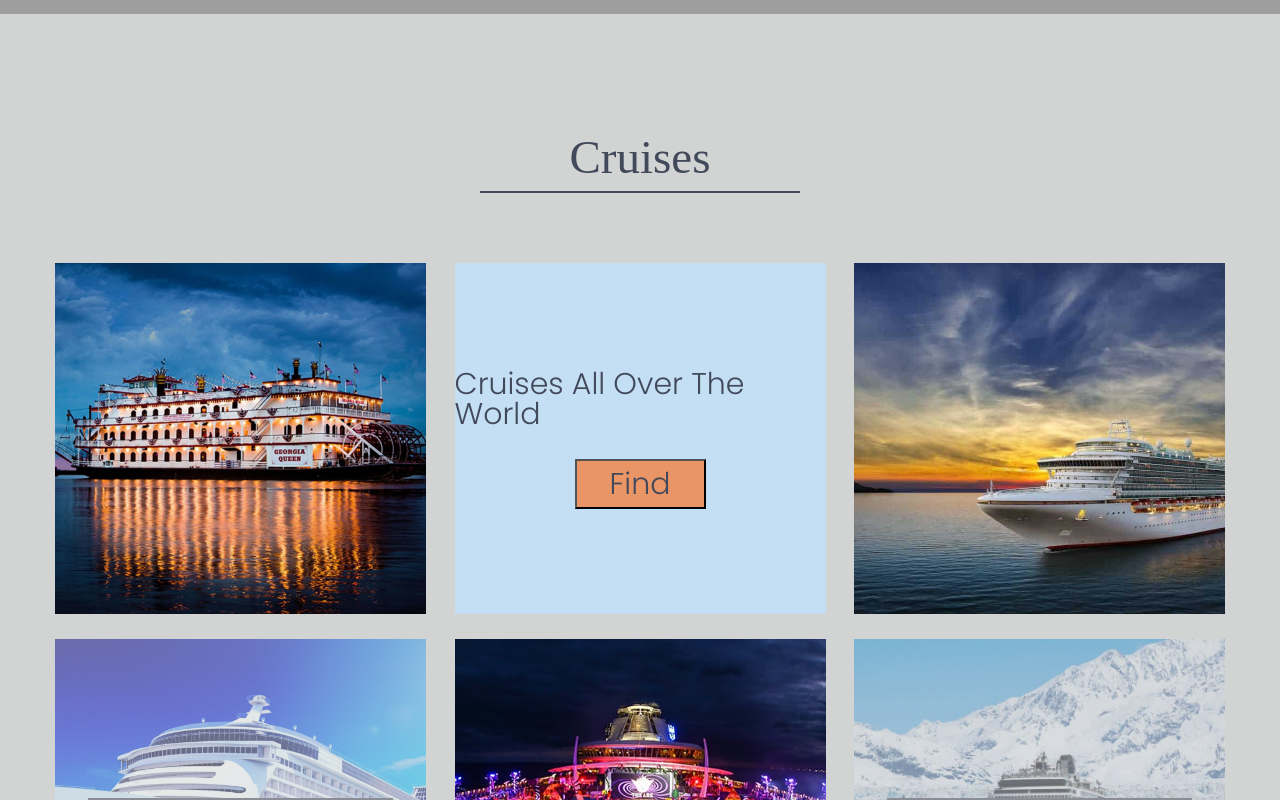
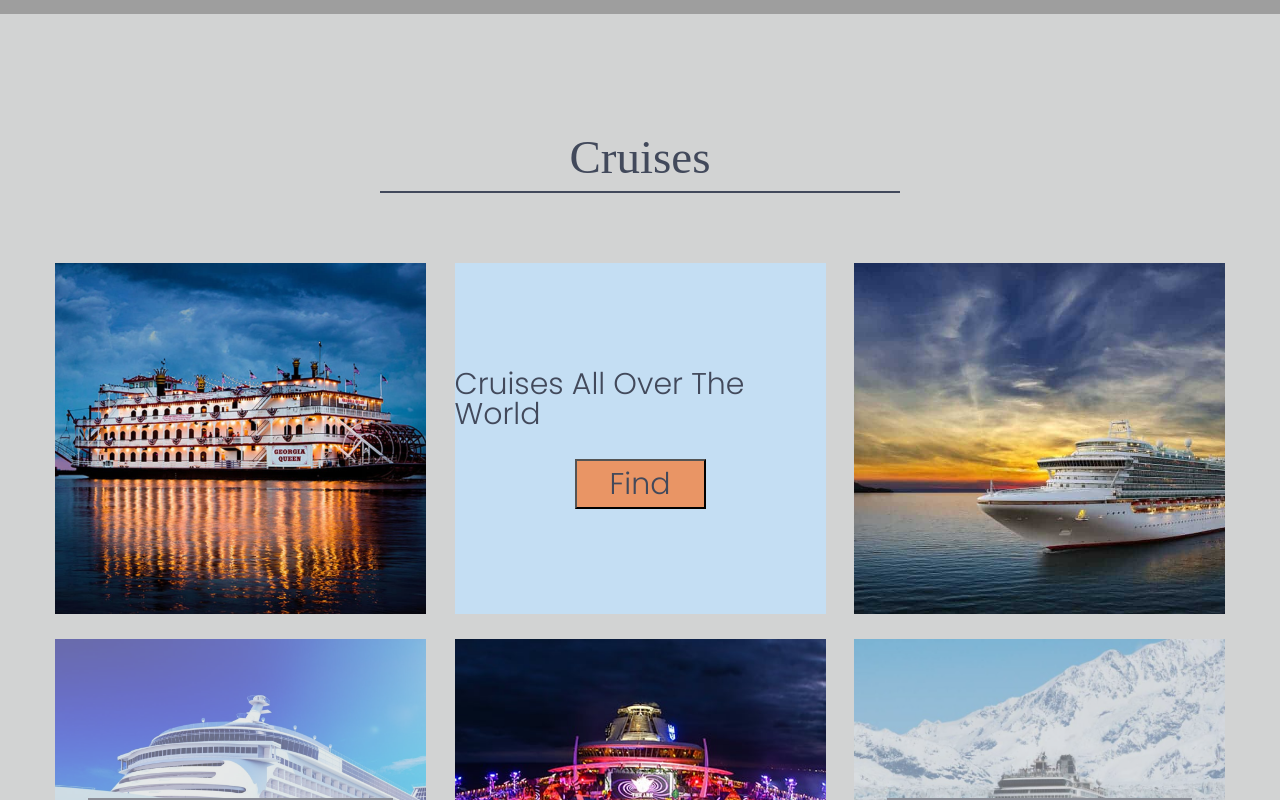
Before and after one commit to Lela333/Project-web-site, a plain HTML site: page index.html in a window 1280 px wide. Shown: the part 840-1640 px from the top of the page. Drawn offline with Linux system fonts and the light colour scheme; grey boxes are pictures that could not be loaded; a web font is replaced by a local one.

Commit message:
add responcive

```diff
--- a/css/style.css
+++ b/css/style.css
@@ -184,7 +184,7 @@ h3{
     margin-top: 120px;
     margin-bottom:70px ;
     border-bottom: 2px solid;
-    max-width: 320px;
+    max-width: 520px;
     width: 100%;
     display: flex;
     justify-content: center;
```
